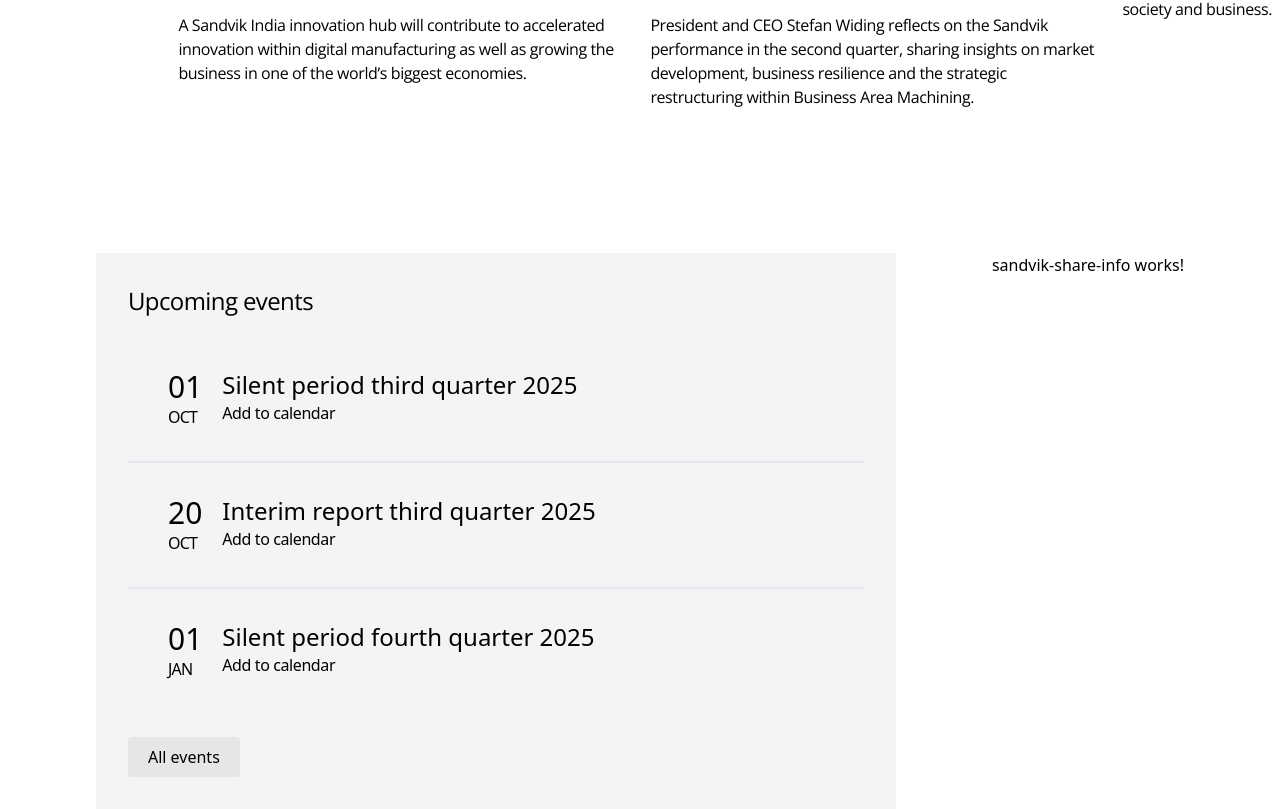
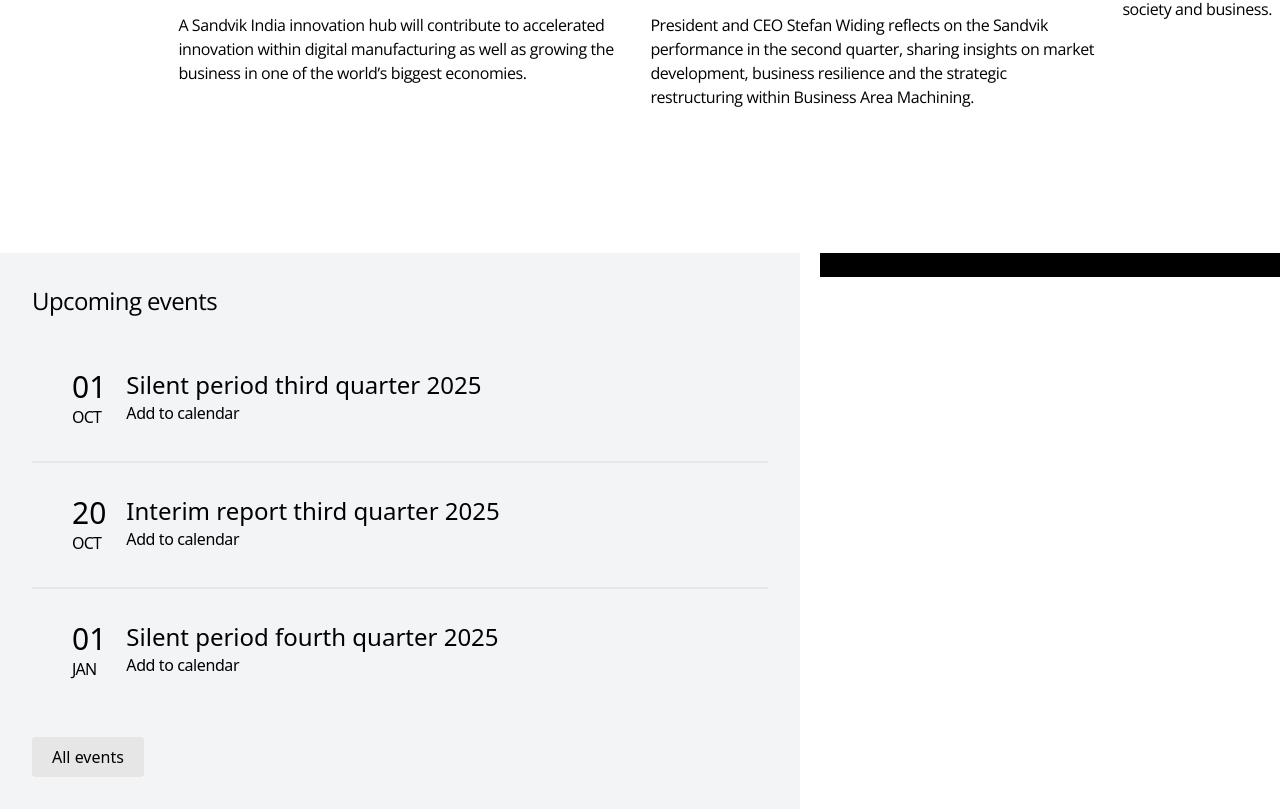
Before and after one commit to acolote1998/sandvik-cribwise-manuel, an Angular app: page / in a window 1280 px wide. Shown: the part 3433-4242 px from the top of the page. Built offline with nearby package versions, Linux system fonts and the light colour scheme; a web font is replaced by a local one.

Commit message:
restyling separation between upcoming events and share display components

```diff
--- a/src/app/sandvik/sandvik-landing-page/sandvik-landing-page.html
+++ b/src/app/sandvik/sandvik-landing-page/sandvik-landing-page.html
@@ -4,7 +4,7 @@
 <app-sandvik-news-component />
 <app-sandvik-mix-content />
 <app-sandvik-latest-stories />
-<div class="flex justify-evenly">
+<div class="flex justify-center-safe gap-5">
   <app-sandvik-upcoming-events />
   <app-sandvik-share-info />
 </div>
--- a/src/app/sandvik/sandvik-share-info/sandvik-share-info.html
+++ b/src/app/sandvik/sandvik-share-info/sandvik-share-info.html
@@ -1 +1 @@
-<p>sandvik-share-info works!</p>
+<div class="bg-black w-139">asd</div>
```
